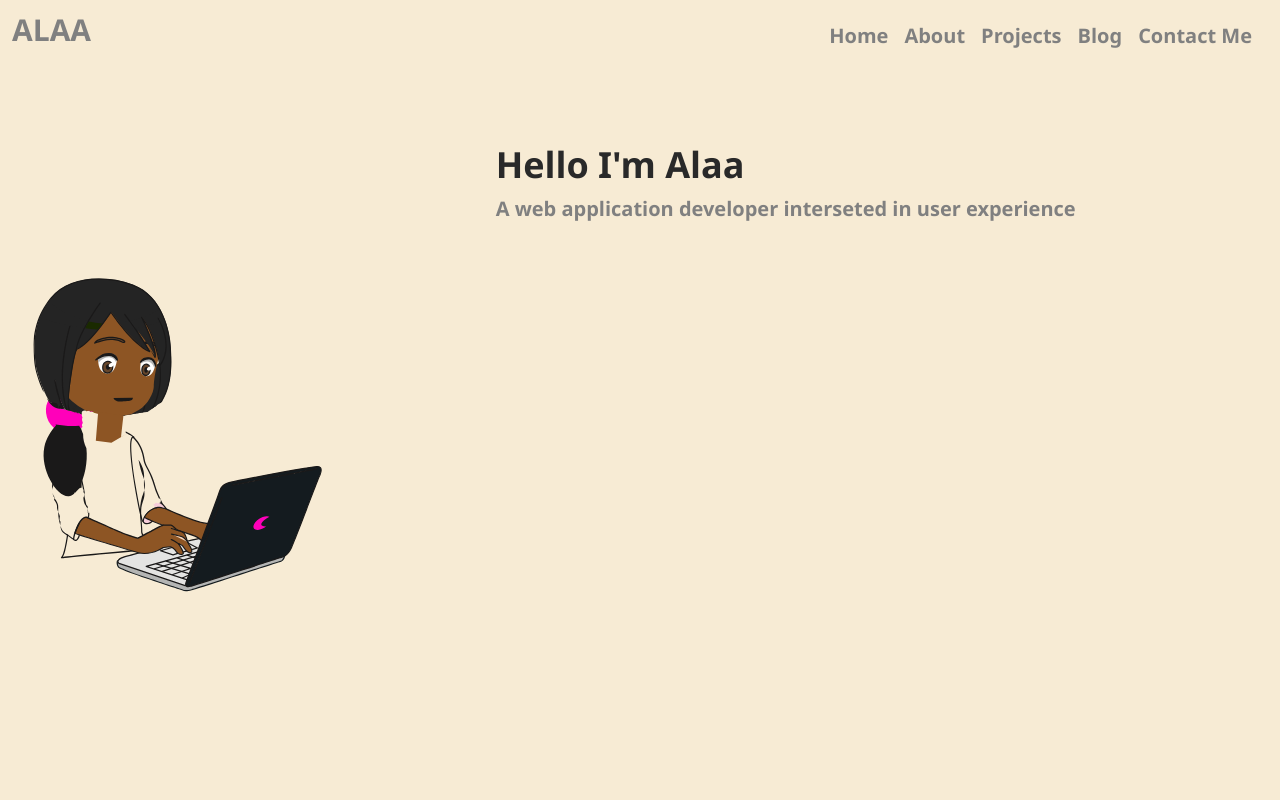
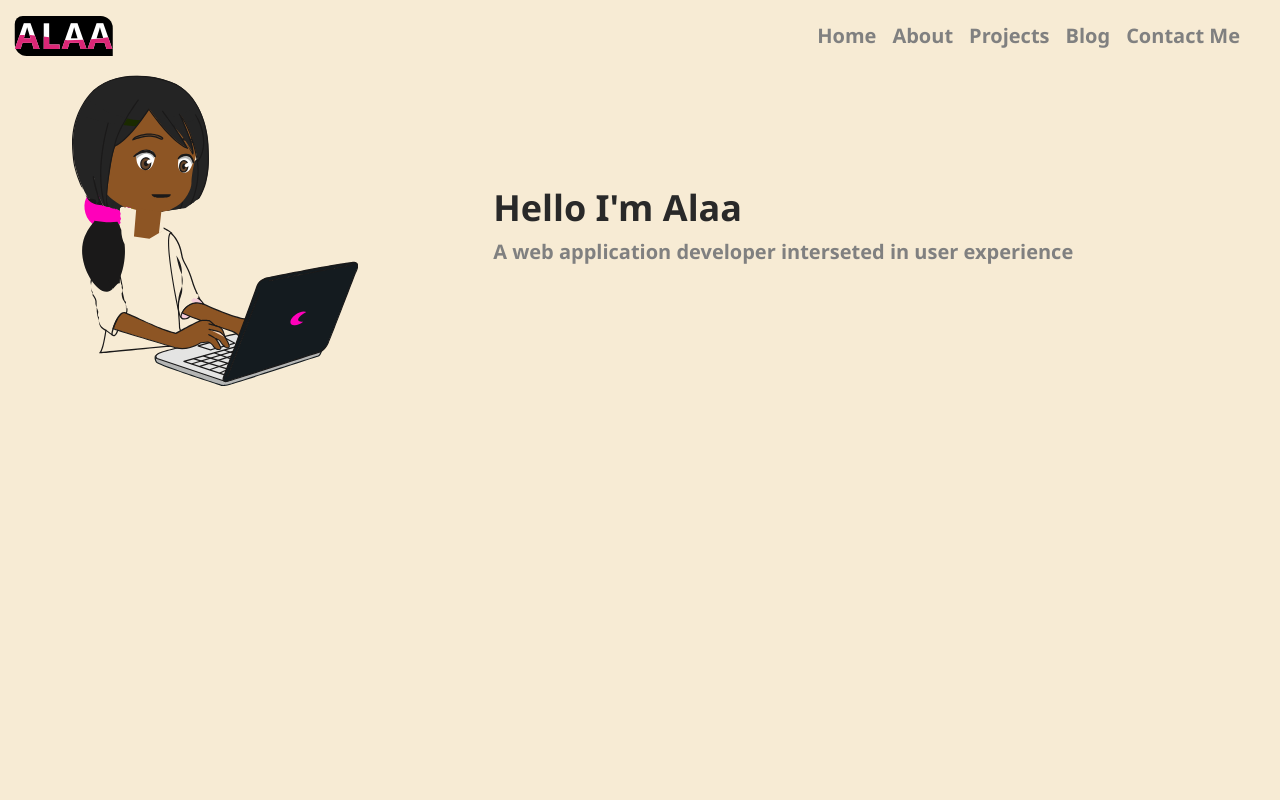
Before and after one commit to alaa-yahia/mysunshine, a Next.js app: page / in a window 1280 px wide. Shown: the top 800 px of the page. Built offline with nearby package versions, Linux system fonts and the light colour scheme.

Commit message:
Logo wave

```diff
--- a/components/Header.js
+++ b/components/Header.js
@@ -1,8 +1,10 @@
+import Logo from './Logo';
+
 export default function Header() {
   return (
-    <header className='flex'>
-      <h1 className='p-3 text-3xl'>ALAA</h1>
-      <nav className='flex flex-1 justify-end py-3 px-7'>
+    <header className='flex items-center'>
+      <Logo />
+      <nav className='flex flex-1 justify-end py-3 '>
         <ul className='flex space-x-4'>
           <li>Home</li>
           <li>About</li>
--- /dev/null
+++ b/components/Logo.js
@@ -0,0 +1,78 @@
+import React from 'react';
+import { motion } from 'framer-motion';
+
+const wrapperVariants = {
+  initial: {
+    clipPath: `polygon(
+			0% 45%,
+			16% 44%,
+			33% 50%,
+			54% 60%,
+			70% 61%,
+			84% 59%,
+			100% 52%,
+			100% 100%,
+			0% 100%
+		)`,
+    transition: { duration: 0.5, yoyo: Infinity },
+  },
+  animate: {
+    clipPath: `polygon(
+		0% 60%,
+		15% 65%,
+		34% 66%,
+		51% 62%,
+		67% 50%,
+		84% 45%,
+		100% 46%,
+		100% 100%,
+		0% 100%
+	)`,
+    transition: { duration: 1, yoyo: Infinity },
+  },
+  exit: {
+    clipPath: `polygon(
+		0% 45%,
+		16% 44%,
+		33% 50%,
+		54% 60%,
+		70% 61%,
+		84% 59%,
+		100% 52%,
+		100% 100%,
+		0% 100%
+	)`,
+    transition: { duration: 0.5, yoyo: Infinity },
+  },
+};
+
+function Logo() {
+  return (
+    <div className='relative ml-6'>
+      <h1 className='absolute text-4xl tracking-wide -translate-x-1/2 -translate-y-1/2 bg-black text-white rounded-tl-lg rounded-tr-xl rounded-bl-xl'>
+        ALAA
+      </h1>
+      <motion.h1
+        variants={wrapperVariants}
+        initial='initial'
+        animate='animate'
+        exit='exit'
+        className='absolute text-pink-600 tracking-wide text-4xl -translate-x-1/2 -translate-y-1/2'
+      >
+        ALAA
+      </motion.h1>
+    </div>
+  );
+}
+
+export default Logo;
+{
+  /* <div className='relative'>
+      <p className='x text-trasparent absolute -translate-x-2/4 -translate-y-2/4'>
+        Alaa
+      </p>
+      <p className='y text-brown-300  absolute -translate-x-2/4 -translate-y-2/4'>
+        Alaa
+      </p>
+    </div> */
+}
--- a/package.json
+++ b/package.json
@@ -8,6 +8,7 @@
     "lint": "next lint"
   },
   "dependencies": {
+    "framer-motion": "^6.3.1",
     "next": "12.0.8",
     "react": "17.0.2",
     "react-dom": "17.0.2"
--- a/pages/index.js
+++ b/pages/index.js
@@ -6,7 +6,7 @@ export default function Home() {
   return (
     <>
       <Head />
-      <div className=' flex h-screen flex-col bg-bg-light text-xl font-bold text-font-light dark:bg-bg-dark dark:text-font-dark'>
+      <div className=' h-screen  bg-bg-light px-10 text-xl font-bold text-font-light dark:bg-bg-dark dark:text-font-dark'>
         <Header />
         <Hero />
       </div>
--- a/tailwind.config.js
+++ b/tailwind.config.js
@@ -14,7 +14,8 @@ module.exports = {
         'font-light': '#808080',
         'font-dark': '#F5F5F5',
         'hero-font': '#292929',
-        DarkGreen: '#026440',
+        darkGreen: '#026440',
+        brown: '#dd3c3c',
       },
       fontSize: {
         xl: ['20px', '48px'],
```
Also changed, not shown: 1 other file (tests, documents, lock files or other folders).
